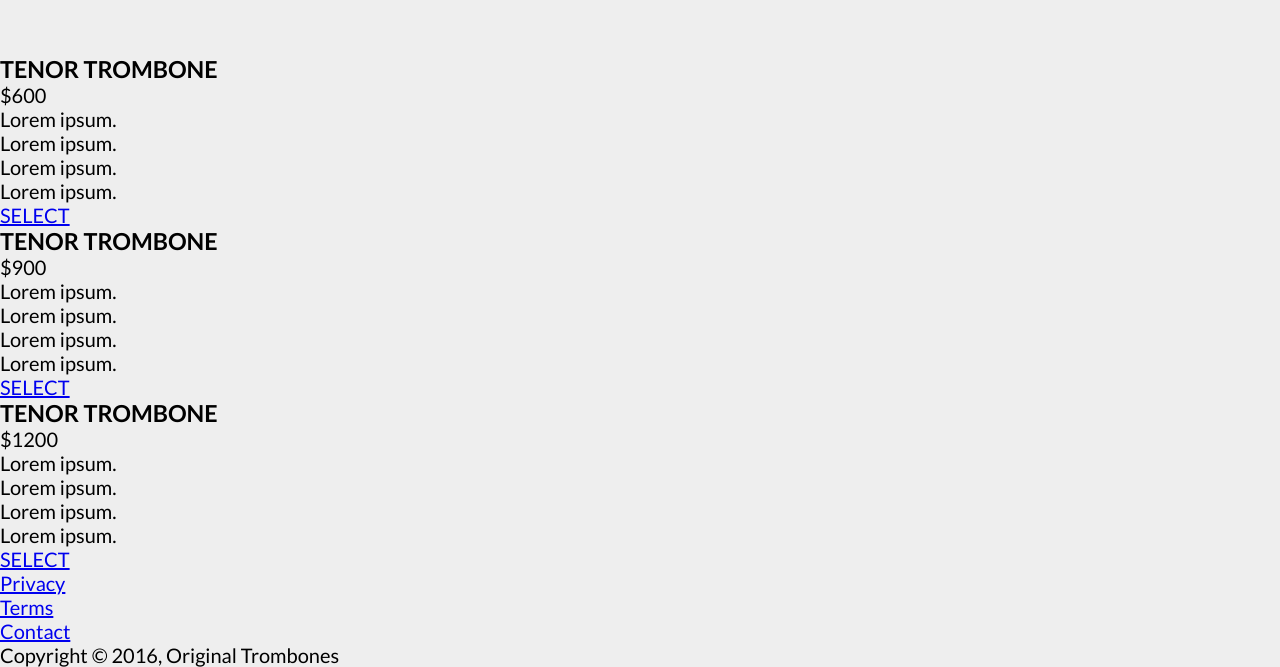
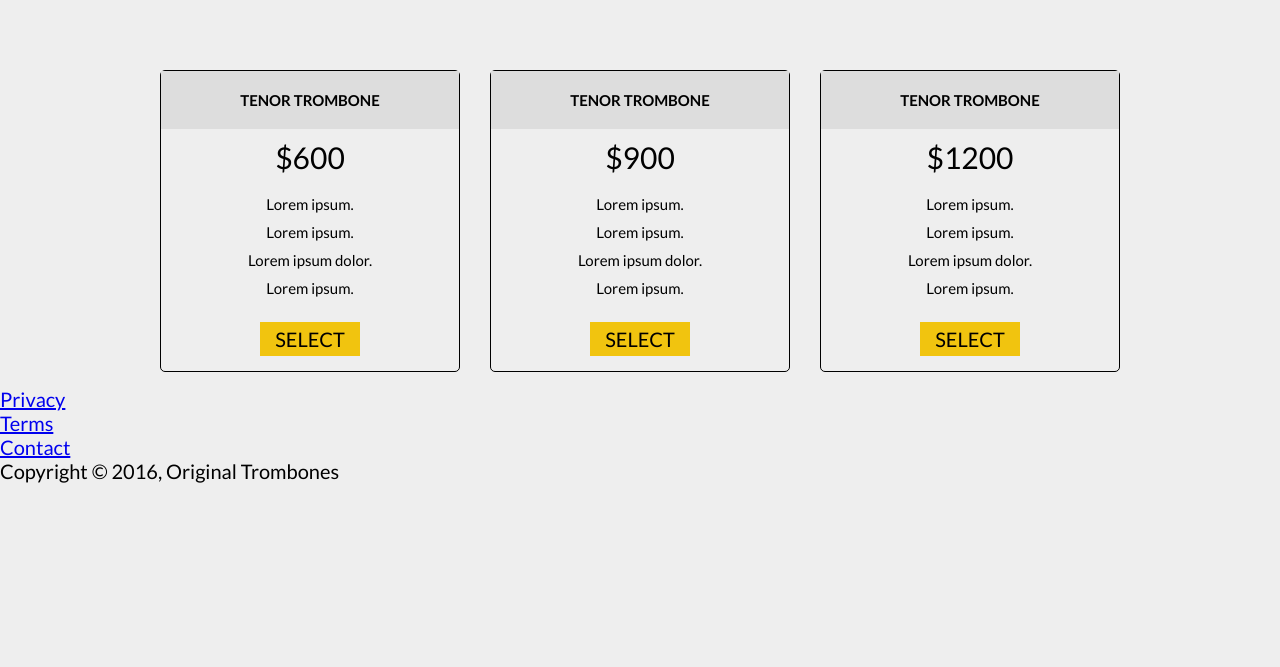
Before and after one commit to KaushikShivam/microverse_2, a plain HTML site: page index.html in a window 1280 px wide. Shown: the part 1418-2085 px from the top of the page. After the commit the page ends 1901 px from the top, so only its background shows below. Drawn offline with Linux system fonts and the light colour scheme.

Commit message:
Add pricing styling

```diff
--- a/css/style.css
+++ b/css/style.css
@@ -85,6 +85,8 @@ form {
 	cursor: pointer;
 	transition: all 0.2s;
 	border: none;
+	text-decoration: none;
+	color: black;
 }
 
 .btn:hover,
@@ -121,3 +123,47 @@ form {
 	display: flex;
 	justify-content: center;
 }
+
+.pricing {
+	display: flex;
+	justify-content: center;
+}
+
+.pricing-box {
+	border: 1px solid black;
+	border-radius: 5px;
+	margin: 1.5rem;
+	width: 30rem;
+	display: flex;
+	flex-direction: column;
+	align-items: center;
+}
+
+.heading-tertiary {
+	font-size: 1.5rem;
+	padding: 2rem;
+	background-color: #ddd;
+	overflow: hidden;
+	width: 100%;
+	text-align: center;
+}
+
+.pricing-box p {
+	font-size: 3rem;
+	margin-top: 1rem;
+}
+
+.pricing-box ul {
+	list-style: none;
+	margin: 1rem;
+	text-align: center;
+}
+
+.pricing-box ul li {
+	margin-top: 1rem;
+	font-size: 1.5rem;
+}
+
+.pricing-box .btn {
+	margin: 1.5rem 0;
+}
--- a/index.html
+++ b/index.html
@@ -72,38 +72,38 @@
   </section>
   <!-- Pricing section -->
   <section class="pricing" id="pricing">
-    <div>
-      <h3>TENOR TROMBONE</h3>
+    <div class="pricing-box">
+      <h3 class="heading-tertiary">TENOR TROMBONE</h3>
       <p>$600</p>
       <ul>
         <li>Lorem ipsum.</li>
         <li>Lorem ipsum.</li>
-        <li>Lorem ipsum.</li>
+        <li>Lorem ipsum dolor.</li>
         <li>Lorem ipsum.</li>
       </ul>
-      <a class="" href="#">SELECT</a>
+      <a class="btn" href="#">SELECT</a>
     </div>
-    <div>
-      <h3>TENOR TROMBONE</h3>
+    <div class="pricing-box">
+      <h3 class="heading-tertiary">TENOR TROMBONE</h3>
       <p>$900</p>
       <ul>
         <li>Lorem ipsum.</li>
         <li>Lorem ipsum.</li>
-        <li>Lorem ipsum.</li>
+        <li>Lorem ipsum dolor.</li>
         <li>Lorem ipsum.</li>
       </ul>
-      <a href="#">SELECT</a>
+      <a class="btn" href="#">SELECT</a>
     </div>
-    <div>
-      <h3>TENOR TROMBONE</h3>
+    <div class="pricing-box">
+      <h3 class="heading-tertiary">TENOR TROMBONE</h3>
       <p>$1200</p>
       <ul>
         <li>Lorem ipsum.</li>
         <li>Lorem ipsum.</li>
-        <li>Lorem ipsum.</li>
+        <li>Lorem ipsum dolor.</li>
         <li>Lorem ipsum.</li>
       </ul>
-      <a href="#">SELECT</a>
+      <a class="btn" href="#">SELECT</a>
     </div>
   </section>
   <!-- Footer -->
```
